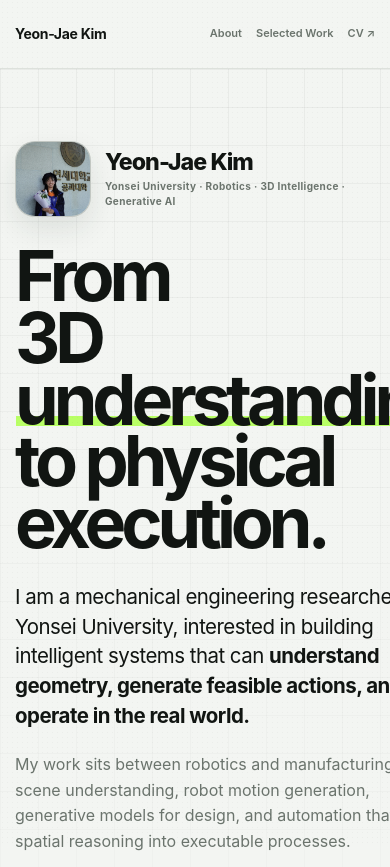
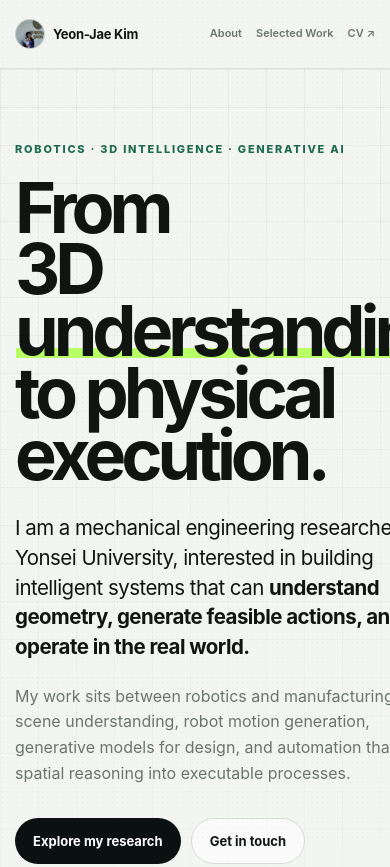
Before and after one commit to Oceanitesbibliotist97/oceanitesbibliotist97.github.io, a plain HTML site: page index.html in a window 390 px wide. Shown: the top 867 px of the page. Drawn offline with Linux system fonts and the light colour scheme.

Commit message:
Redesign academic portfolio

```diff
--- a/index.html
+++ b/index.html
@@ -16,7 +16,15 @@
 
   <header class="site-header">
     <div class="shell nav-wrap">
-      <a class="brand" href="#top">Yeon-Jae Kim</a>
+      <a class="brand" href="#top" aria-label="Yeon-Jae Kim — home">
+        <img
+          class="nav-profile-photo"
+          src="images/profile.jpg"
+          alt=""
+          aria-hidden="true"
+        />
+        <span>Yeon-Jae Kim</span>
+      </a>
 
       <nav class="nav">
         <a href="#about">About</a>
@@ -32,20 +40,7 @@
     <section class="hero">
       <div class="shell hero-grid">
         <div class="hero-copy">
-          <div class="identity">
-            <img
-              class="profile-photo"
-              src="images/profile.jpg"
-              alt="Portrait of Yeon-Jae Kim"
-            />
-
-            <div class="identity-copy">
-              <p class="identity-name">Yeon-Jae Kim</p>
-              <p class="identity-meta">
-                Yonsei University · Robotics · 3D Intelligence · Generative AI
-              </p>
-            </div>
-          </div>
+          <p class="kicker">Robotics · 3D Intelligence · Generative AI</p>
 
           <h1>
             From
--- a/style.css
+++ b/style.css
@@ -76,9 +76,24 @@
 }
 
 .brand {
+  display: inline-flex;
+  align-items: center;
+  gap: 10px;
   font-size: 14px;
   font-weight: 750;
   letter-spacing: -0.02em;
+}
+
+.nav-profile-photo {
+  width: 34px;
+  height: 34px;
+  flex: 0 0 34px;
+  display: block;
+  object-fit: cover;
+  object-position: center;
+  border: 1px solid rgba(17, 21, 18, 0.12);
+  border-radius: 50%;
+  background: #dfe4df;
 }
 
 .nav {
@@ -143,45 +158,6 @@
   margin-top: 0;
 }
 
-.identity {
-  display: flex;
-  align-items: center;
-  gap: 18px;
-  margin-bottom: 34px;
-}
-
-.profile-photo {
-  width: 92px;
-  height: 92px;
-  flex: 0 0 auto;
-  display: block;
-  object-fit: cover;
-  object-position: center;
-  border: 1px solid rgba(17, 21, 18, 0.14);
-  border-radius: 24px;
-  background: #dfe4df;
-  box-shadow: 0 12px 28px rgba(28, 46, 37, 0.10);
-}
-
-.identity-copy {
-  min-width: 0;
-}
-
-.identity-name {
-  margin: 0 0 5px;
-  font-size: clamp(1.55rem, 2.5vw, 2.05rem);
-  line-height: 1.05;
-  letter-spacing: -0.04em;
-  font-weight: 760;
-}
-
-.identity-meta {
-  margin: 0;
-  color: var(--muted);
-  font-size: 12px;
-  font-weight: 700;
-  letter-spacing: 0.035em;
-}
 
 h1 {
   max-width: 850px;
@@ -870,6 +846,17 @@
     font-size: 11px;
   }
 
+  .brand {
+    gap: 8px;
+    font-size: 13px;
+  }
+
+  .nav-profile-photo {
+    width: 30px;
+    height: 30px;
+    flex-basis: 30px;
+  }
+
   .nav a:nth-child(2),
   .nav a:nth-child(3) {
     display: none;
@@ -877,27 +864,6 @@
 
   .hero {
     padding-top: 72px;
-  }
-
-  .identity {
-    gap: 14px;
-    margin-bottom: 28px;
-  }
-
-  .profile-photo {
-    width: 76px;
-    height: 76px;
-    border-radius: 20px;
-  }
-
-  .identity-name {
-    font-size: 1.45rem;
-  }
-
-  .identity-meta {
-    max-width: 260px;
-    font-size: 10px;
-    line-height: 1.45;
   }
 
   h1 {
```
